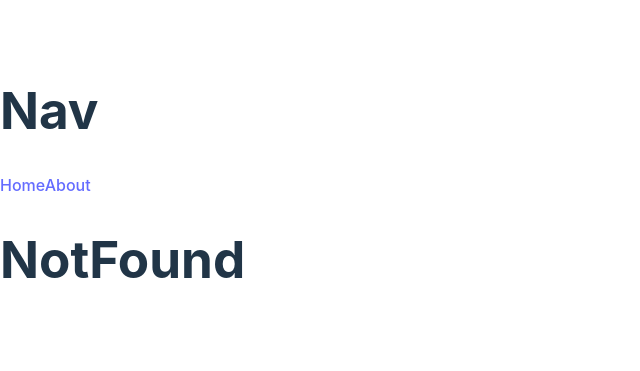
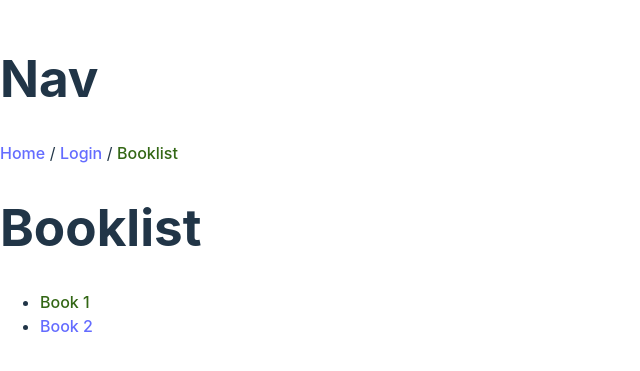
Before and after one commit to line-em/react-router-scrimba, a React (Vite) app: page /booklist/1 in a window 1280 px wide. Shown: the part 215-586 px from the top of the page, without its empty margins (0-640 px from the left). Built offline with nearby package versions, Linux system fonts and the light colour scheme.

Commit message:
Add Notfound and other fixes

```diff
--- a/src/App.jsx
+++ b/src/App.jsx
@@ -1,9 +1,10 @@
-import { Routes, Route } from "react-router-dom";
-import Home from "./pages/Home";
+import { Route, Routes } from "react-router-dom";
 import Book from "./pages/Book";
 import Booklist from "./pages/Booklist";
+import Home from "./pages/Home";
+import Login from "./pages/Login";
+import Nav from "./pages/Nav";
 import NotFound from "./pages/NotFound";
-import Nav from "./pages/Nav";
 
 // React Router documentation is found here: https://reactrouter.com/docs/en/v6/getting-started/concepts
 
@@ -17,10 +18,16 @@ function App() {
 			{/* Whatever will be changed, will be found wrapped in <Routes> */}
 			<Routes>
 				<Route path="/" element={<Home />} />
-				<Route path="/about" element={<Booklist />} />
-				{/* (:) means this is a dynamic token: it can and will vary */}
-				<Route path=":id" element={<Book />} />
+				<Route path="/login" element={<Login />} />
+				{/* The following is not a self-closing tag. That's because there's child naviation. */}
+				<Route path="/booklist" element={<Booklist />}>
+					{/* (:) means this is a dynamic token: it can and will vary */}
+					{/* Due to it being a child, the path will look like this, for example: /booklist/1  */}
+					{/* If it wasn't a child, and all the Routes would be self closing, meaning that the following link would look like this: <Route path="/booklist/:id" element={<Book />} /> */}
+					<Route path=":id" element={<Book />} />
+				</Route>
 				{/* The typical 404 page is represented by an asterisk (*) */}
+				{/* To see how an ideal NotFound page should look like, see the corresponding page. */}
 				<Route path="*" element={<NotFound />} />
 			</Routes>
 		</>
--- a/src/index.css
+++ b/src/index.css
@@ -22,6 +22,10 @@ a {
 }
 a:hover {
 	color: #535bf2;
+}
+
+.active {
+	color: #336715;
 }
 
 body {
--- a/src/pages/Booklist.jsx
+++ b/src/pages/Booklist.jsx
@@ -1,7 +1,17 @@
+import { NavLink } from "react-router-dom";
+
 export default function Booklist() {
 	return (
 		<div>
 			<h1>Booklist</h1>
+			<ul>
+				<li>
+					<NavLink to={`/booklist/1`}>Book 1</NavLink>
+				</li>
+				<li>
+					<NavLink to={`/booklist/2`}>Book 2</NavLink>
+				</li>
+			</ul>
 		</div>
 	);
 }
--- /dev/null
+++ b/src/pages/Login.jsx
@@ -0,0 +1,19 @@
+import React, { useEffect } from "react";
+import { useNavigate } from "react-router-dom";
+
+const Login = () => {
+	const navigate = useNavigate();
+
+	useEffect(() => {
+		setTimeout(() => {
+			navigate("/");
+		}, 1000);
+	}, []);
+	return (
+		<>
+			<h1>Logging in...</h1>
+		</>
+	);
+};
+
+export default Login;
--- a/src/pages/Nav.jsx
+++ b/src/pages/Nav.jsx
@@ -1,11 +1,45 @@
-import { Link } from "react-router-dom";
+import { NavLink } from "react-router-dom";
 
 export default function Nav() {
 	return (
 		<div>
 			<h1>Nav</h1>
-			<Link to={`/`}>Home</Link>
-			<Link to={`/about`}>About</Link>
+			{/*  */}
+			{/* Link Method */}
+			{/*  */}
+			{/* This is the basic way of Linking. This is basically an anchor tag. */}
+			{/* <Link to={`/`}>Home</Link> */}
+			{/* The following is useful for login/signin pages, for instance. The page will not be recorded in History */}
+			{/* <Link to={`/about`} replace>
+				About
+			</Link> */}
+			{/*  */}
+			{/*  */}
+			{/* NavLink Method */}
+			{/*  */}
+			{/* This has some extra functionality, and it's best used in a Navbar. */}
+			<NavLink to={`/`}>Home</NavLink> / <NavLink to={`/login`}>Login</NavLink> /{" "}
+			<NavLink to={`/booklist`} activeClassName="active">
+				Booklist
+			</NavLink>
+			{/* You can manually add an ".active" class. Otherwise, it will automatically grab the .active class from your styles.*/}
 		</div>
 	);
 }
+/* The following did not work for me. */
+
+/* <NavLink
+				to={`/booklist`}
+				style={(
+					{ isActive } //You have to deconstruct!
+				) => ({
+					color: isActive ? "red" : "black"
+				})}
+			>
+				{isActive ? ">" : ""} Booklist */
+
+/* This will add the ">" if isActive is true. */
+
+/* </NavLink> */
+
+/* If this isn't specified, it will grab the .active class. */
--- a/src/pages/NotFound.jsx
+++ b/src/pages/NotFound.jsx
@@ -1,7 +1,19 @@
+import { useEffect } from "react";
+import { useNavigate } from "react-router-dom";
+
 export default function NotFound() {
+	const navigate = useNavigate();
+	useEffect(() => {
+		setTimeout(() => {
+			navigate("/");
+		}, 1000);
+	}, []);
+
 	return (
 		<div>
+			{/* If you don't want to redirect users to some other page that exists */}
 			<h1>NotFound</h1>
+			{/* if you want to automatically navigate someone to a certain page, like Home. */}
 		</div>
 	);
 }
```
Lines whose indentation alone changed are shown as unchanged.
